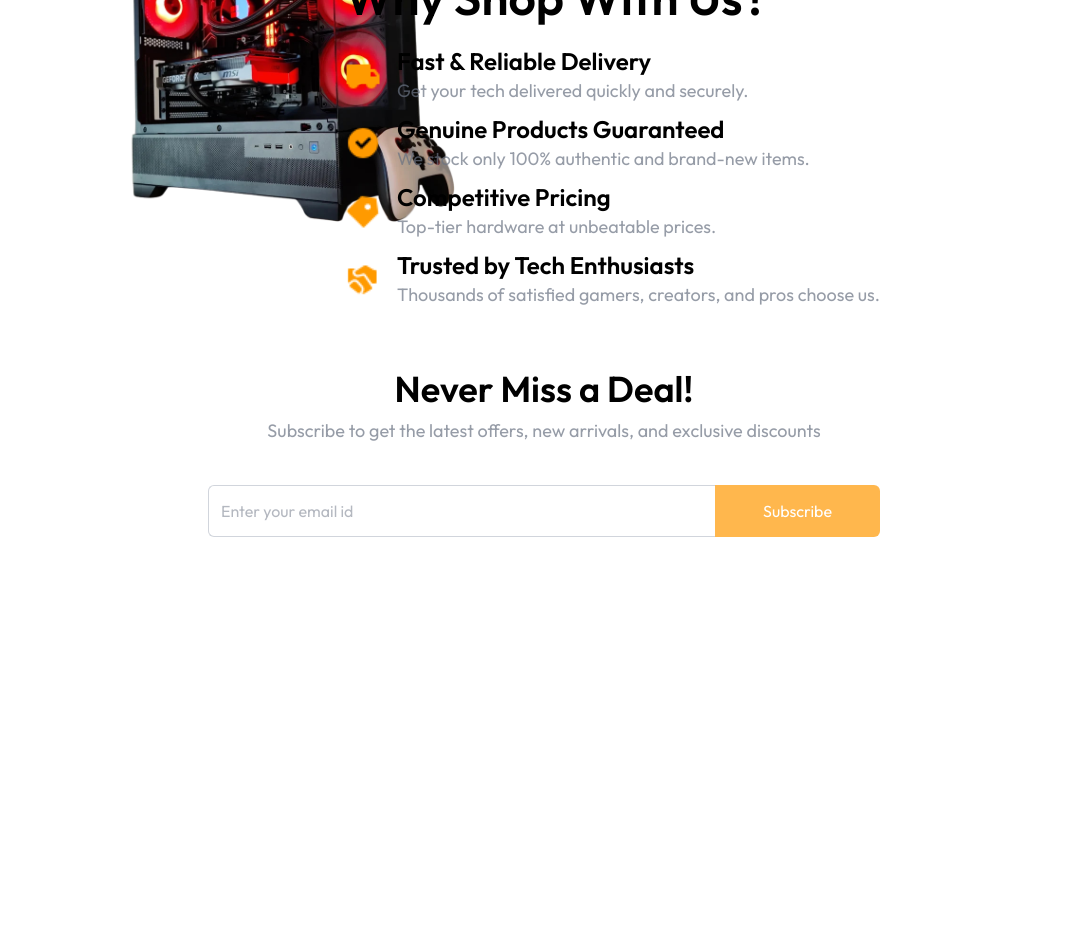
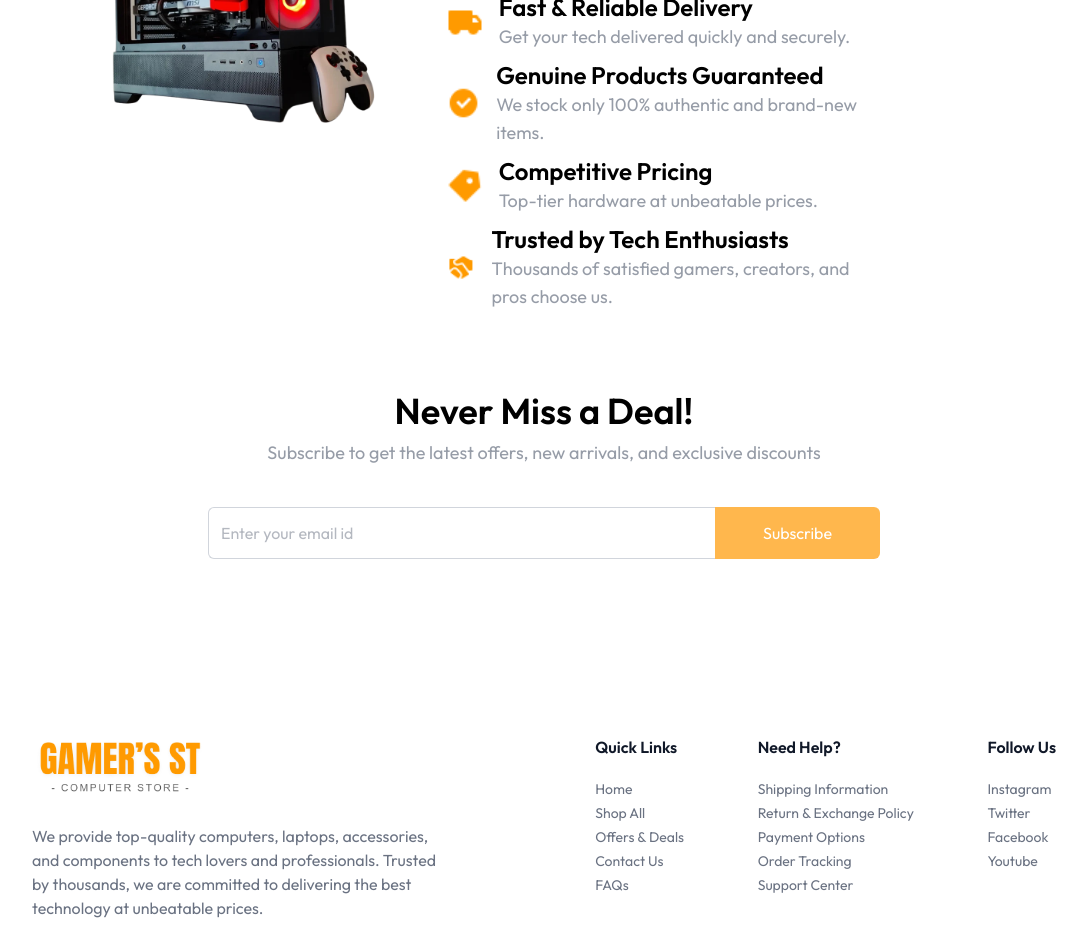
Before and after one commit to tharunda2000/MERN-stack---Computer_Store, a React (Vite) app in the folder Frontend/: page / in a window 1280 px wide. Shown: the part 1848-2797 px from the top of the page, without its empty margins (96-1183 px from the left). Before the commit the page ends 2441 px from the top, so only its background shows below. Built offline with nearby package versions, Linux system fonts and the light colour scheme.

Commit message:
mobile responsiveness fixed

```diff
--- a/Frontend/src/App.jsx
+++ b/Frontend/src/App.jsx
@@ -3,6 +3,7 @@ import NavBar from './components/NavBar'
 import { Route, Routes, useLocation } from 'react-router-dom'
 import Home from './pages/Home'
 import {Toaster} from "react-hot-toast"
+import Footer from './components/Footer'
 
 const App = () => {
 
@@ -20,6 +21,7 @@ const App = () => {
           <Route path='/' element={<Home/>}/>
         </Routes>
       </div>
+      {!isSellerPath && <Footer/>}
 
     </div>
   )
--- a/Frontend/src/assets/assets.js
+++ b/Frontend/src/assets/assets.js
@@ -307,3 +307,35 @@ export const features = [
     description: "Thousands of satisfied gamers, creators, and pros choose us."
   }
 ];
+
+export const footerLinks = [
+  {
+    title: "Quick Links",
+    links: [
+      {text: "Home",url: "#"},
+      {text: "Shop All",url: "#"},
+      {text: "Offers & Deals",url: "#"},
+      {text: "Contact Us",url: "#"},
+      {text: "FAQs",url: "#"},
+    ]
+  },
+  {
+    title: "Need Help?",
+    links: [
+      {text: "Shipping Information",url: "#"},
+      {text: "Return & Exchange Policy",url: "#"},
+      {text: "Payment Options",url: "#"},
+      {text: "Order Tracking",url: "#"},
+      {text: "Support Center",url: "#"},
+    ]
+  },
+  {
+    title: "Follow Us",
+    links: [
+      {text: "Instagram",url: "#"},
+      {text: "Twitter",url: "#"},
+      {text: "Facebook",url: "#"},
+      {text: "Youtube",url: "#"},
+    ]
+  },
+]
--- a/Frontend/src/components/BottomBanner.jsx
+++ b/Frontend/src/components/BottomBanner.jsx
@@ -3,11 +3,14 @@ import { assets,features } from '../assets/assets'
 
 const BottomBanner = () => {
   return (
-    <div className='relative mt-45 flex'>
-      <img src={assets.lowerBanner} alt="" className='flex-col w-1/2 hidden md:block' />
+    <div className='relative mt-45 flex mb-20'>
+       <picture className="w-full md:w-1/2">
+        <source srcSet={assets.lowerBanner} media="(min-width: 768px)" />
+        <img src={assets.lowerBanner} alt="Banner" className="w-full h-auto object-cover mt-30 md:mt-7" />
+      </picture>
 
 
-      <div className='absolute inset-0 flex flex-col items-center  md:items-end  pt-16 md:pt-0 md:pr-44 md:mt-34 '>
+      <div className='relative inset-0 flex flex-col items-center  md:items-end  pt-16 md:pt-0 md:pr-44 md:mt-34 '>
 
       <div className='flex-col-lg'>
         <h1 className='text-2xl md:text-5xl font-semibold mb-6 text-[#000000] '>Why Shop With Us?</h1>
--- /dev/null
+++ b/Frontend/src/components/Footer.jsx
@@ -0,0 +1,38 @@
+import React from 'react'
+import { assets,footerLinks } from '../assets/assets';
+import { Links } from 'react-router-dom';
+
+const Footer = () => {
+
+
+
+  return (
+        <div className="px-6 md:px-16 lg:px-24 xl:px-32 mt-20">
+            <div className="flex flex-col md:flex-row items-start justify-between gap-10 py-10 border-b border-gray-500/30 text-gray-500">
+                <div>
+                    <img className="w-44 md:w-44" src={assets.logo} alt="Logo" />
+                    <p className="max-w-[410px] mt-6">We provide top-quality computers, laptops, accessories, and components to tech lovers and professionals. Trusted by thousands, we are committed to delivering the best technology at unbeatable prices.</p>
+                </div>
+                <div className="flex flex-wrap justify-between w-full md:w-[45%] gap-5">
+                    {footerLinks.map((section, index) => (
+                        <div key={index}>
+                            <h3 className="font-semibold text-base text-gray-900 md:mb-5 mb-2">{section.title}</h3>
+                            <ul className="text-sm space-y-1">
+                                {section.links.map((link, i) => (
+                                    <li key={i}>
+                                        <a href={link.url} className="hover:underline transition">{link.text}</a>
+                                    </li>
+                                ))}
+                            </ul>
+                        </div>
+                    ))}
+                </div>
+            </div>
+            <p className="py-4 text-center text-sm md:text-base text-gray-500/80">
+                Copyright 2025 © GamersST All Right Reserved.
+            </p>
+        </div>
+    );
+};
+
+export default Footer
--- a/Frontend/src/components/MainBanner.jsx
+++ b/Frontend/src/components/MainBanner.jsx
@@ -7,7 +7,7 @@ const MainBanner = () => {
     <div className='relative'>
 
         <img src={assets.mainBanner} alt="" className='w-full hidden md:block rounded-lg'/>
-        <img src={assets.smallBanner} alt="" className='w-full  md:hidden rounded-lg'/>
+        <img src={assets.smallBanner} alt="" className='w-full  md:hidden rounded-lg z-40'/>
 
         <div className='absolute inset-0 flex flex-col items-center md:items-start justify-end md:justify-center pb-5 px-4 ml:pl-18 lg:pl-24 text-white md:text-black'>
           <h1 className='text-3xl md:text-4xl lg:text-5xl font-bold text-center md:text-left max-w-72 md:max-w-80 lg:max-w-105 leading-tight lg:leading-15'>GamersStreet: Where Every Gamer Finds Their Perfect Powerhouse.</h1>
--- a/Frontend/src/components/NavBar.jsx
+++ b/Frontend/src/components/NavBar.jsx
@@ -143,7 +143,7 @@ const NavBar = () => {
         <div
           className={`${
             open ? "flex" : "hidden"
-          } absolute top-[60px] left-0 w-full bg-white shadow-md py-4 flex-col items-start gap-2 px-5 text-sm md:hidden`}
+          } absolute top-[60px] left-0 w-full bg-white shadow-md py-4 flex-col items-start gap-2 px-5 text-sm md:hidden z-50 `}
         >
           <NavLink to={'/'} onClick={()=>setOpen(false)}>Home</NavLink>
           <NavLink to={'/Products'} onClick={()=>setOpen(false)}>Produts</NavLink>
--- a/Frontend/src/components/Newsletter.jsx
+++ b/Frontend/src/components/Newsletter.jsx
@@ -2,7 +2,7 @@ import React from 'react'
 
 const Newsletter = () => {
   return (
-    <div className="flex flex-col items-center justify-center text-center space-y-2 mt-5 pb-14">
+    <div className="flex flex-col items-center justify-center text-center space-y-2 mt-5 pb-14 mb-10">
             <h1 className="md:text-4xl text-2xl font-semibold">Never Miss a Deal!</h1>
             <p className="md:text-lg text-gray-500/70 pb-8">
                 Subscribe to get the latest offers, new arrivals, and exclusive discounts
--- a/Frontend/src/components/ProductCard.jsx
+++ b/Frontend/src/components/ProductCard.jsx
@@ -10,7 +10,7 @@ const ProductCard = ({product}) => {
 
 
   return product && (
-        <div className="border border-[#ff9900] rounded-md md:px-4 px-3 py-2 bg-white min-w-76 max-w-76 w-full h-75  mt-10">
+        <div className="border border-[#ff9900] rounded-md px-3 py-2 bg-white w-full max-w-xs sm:max-w-sm md:max-w-md h-auto mt-6">
             <div className="group cursor-pointer flex items-center justify-center px-2">
                 <img className="group-hover:scale-105 transition max-w-26 md:max-w-36" src={product.image} alt={product.name} />
             </div>
--- a/Frontend/src/context/AppContext.jsx
+++ b/Frontend/src/context/AppContext.jsx
@@ -12,7 +12,7 @@ export const AppContextProvider =({children})=>{
 
 
     const navigate =useNavigate();
-    const [user,setUser]=useState(true);
+    const [user,setUser]=useState(false);
     const [isSeller,setSeller]=useState(false);
     const [showLogin,setShowLogin]=useState(false);
     const [products,setProducts]=useState([]);
--- a/Frontend/src/pages/Home.jsx
+++ b/Frontend/src/pages/Home.jsx
@@ -4,6 +4,7 @@ import Catagories from '../components/Catagories'
 import BestSeller from '../components/BestSeller'
 import BottomBanner from '../components/BottomBanner'
 import Newsletter from '../components/Newsletter'
+import Footer from '../components/Footer'
 
 const Home = () => {
   return (
```
